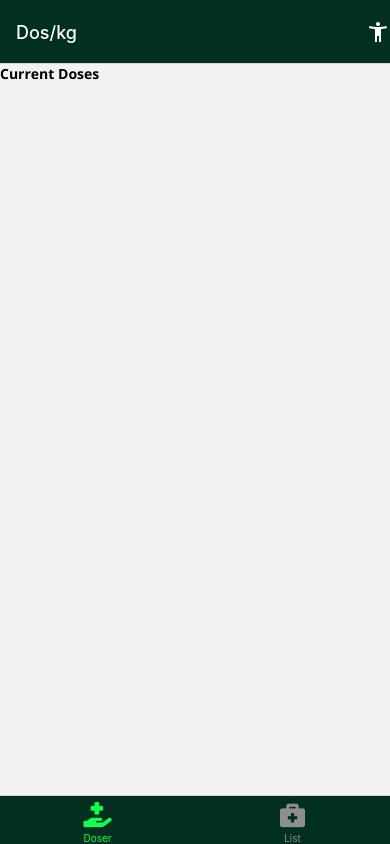
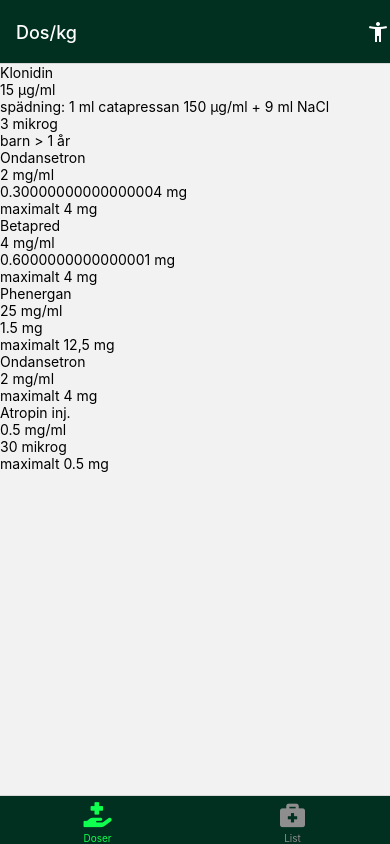
Before and after one commit to lelkespeter/AnestesiDrugs, a React Native app: screen /CurrentDrugs in a window 390 px wide. Built offline with nearby package versions, Linux system fonts and the light colour scheme.

Commit message:
added list

```diff
--- a/App.js
+++ b/App.js
@@ -19,7 +19,7 @@
   const [fontsLoaded] = useFonts({
     "open-sans": require("./assets/fonts/OpenSans-Regular.ttf"),
     "open-sans-bold": require("./assets/fonts/OpenSans-Bold.ttf"),
-    "roboto-font": require("./assets/fonts/Roboto-Regular.ttf"),
+    "robot-o": require("./assets/fonts/Roboto-Regular.ttf"),
     "roboto-bold": require("./assets/fonts/Roboto-Bold.ttf"),
   });
 
--- /dev/null
+++ b/components/AktuellaMedicinerList.js
@@ -0,0 +1,20 @@
+import {FlatList, StyleSheet, Text, View} from "react-native";
+import React from "react";
+import LmItem from "./LmItem";
+
+const AktuellaMedicinerList = ({drugs}) => {
+  function renderMedicinItem(itemData) {
+    return <LmItem {...itemData.item} />;
+  }
+  return (
+    <FlatList
+      data={drugs}
+      keyExtractor={(item) => item.id}
+      renderItem={renderMedicinItem}
+    />
+  );
+};
+
+export default AktuellaMedicinerList;
+
+const styles = StyleSheet.create({});
--- /dev/null
+++ b/components/LmItem.js
@@ -0,0 +1,26 @@
+import {Pressable, StyleSheet, Text, View} from "react-native";
+import React from "react";
+
+const LmItem = ({id, name, styrka, recept, dosimG, dosIµG, obs}) => {
+  const w = 3;
+  return (
+    <Pressable>
+      <View>
+        <Text>{name}</Text>
+        {styrka && styrka.length > 0 ? <Text>{styrka}</Text> : null}
+        {recept && recept.length > 0 ? <Text>spädning: {recept}</Text> : null}
+
+        {dosimG != null && dosimG !== "" ? <Text>{dosimG * w} mg</Text> : null}
+        {dosIµG != null && dosIµG !== "" ? (
+          <Text>{dosIµG * w} mikrog</Text>
+        ) : null}
+
+        {obs && obs.length > 0 ? <Text>{obs}</Text> : null}
+      </View>
+    </Pressable>
+  );
+};
+
+export default LmItem;
+
+const styles = StyleSheet.create({});
--- a/constants/data.js
+++ b/constants/data.js
@@ -13,8 +13,8 @@
     name: "Ondansetron",
     styrka: "2 mg/ml",
     recept: "",
-    dosiMg: 0.1,
-    dosImikroG: "",
+    dosimG: 0.1,
+    dosIµG: "",
     obs: "maximalt 4 mg",
   },
   {
@@ -22,8 +22,8 @@
     name: "Betapred",
     styrka: "4 mg/ml",
     recept: "",
-    dosiMg: 0.2,
-    dosImikroG: "",
+    dosimG: 0.2,
+    dosIµG: "",
     obs: "maximalt 4 mg",
   },
   {
@@ -31,8 +31,8 @@
     name: "Phenergan",
     styrka: "25 mg/ml",
     recept: "",
-    dosiMg: 0.5,
-    dosImikroG: "",
+    dosimG: 0.5,
+    dosIµG: "",
     obs: "maximalt 12,5 mg",
   },
   {
@@ -41,7 +41,7 @@
     styrka: "2 mg/ml",
     recept: "",
     dosiMg: 0.1,
-    dosImikroG: "",
+    dosIµG: "",
     obs: "maximalt 4 mg",
   },
   {
@@ -50,7 +50,7 @@
     styrka: "0.5 mg/ml",
     recept: "",
     dosiMg: "",
-    dosImikroG: 10,
+    dosIµG: 10,
     obs: "maximalt 0.5 mg",
   },
 ];
--- a/screens/CurrentDosesScreen.js
+++ b/screens/CurrentDosesScreen.js
@@ -1,10 +1,12 @@
 import {StyleSheet, Text, View} from "react-native";
 import React from "react";
+import AktuellaMedicinerList from "../components/AktuellaMedicinerList";
+import LM from "../constants/data";
 
 const CurrentDosesScreen = () => {
   return (
     <View>
-      <Text style={{fontFamily: "open-sans-bold"}}>Current Doses</Text>
+      <AktuellaMedicinerList drugs={LM} />
     </View>
   );
 };
```
